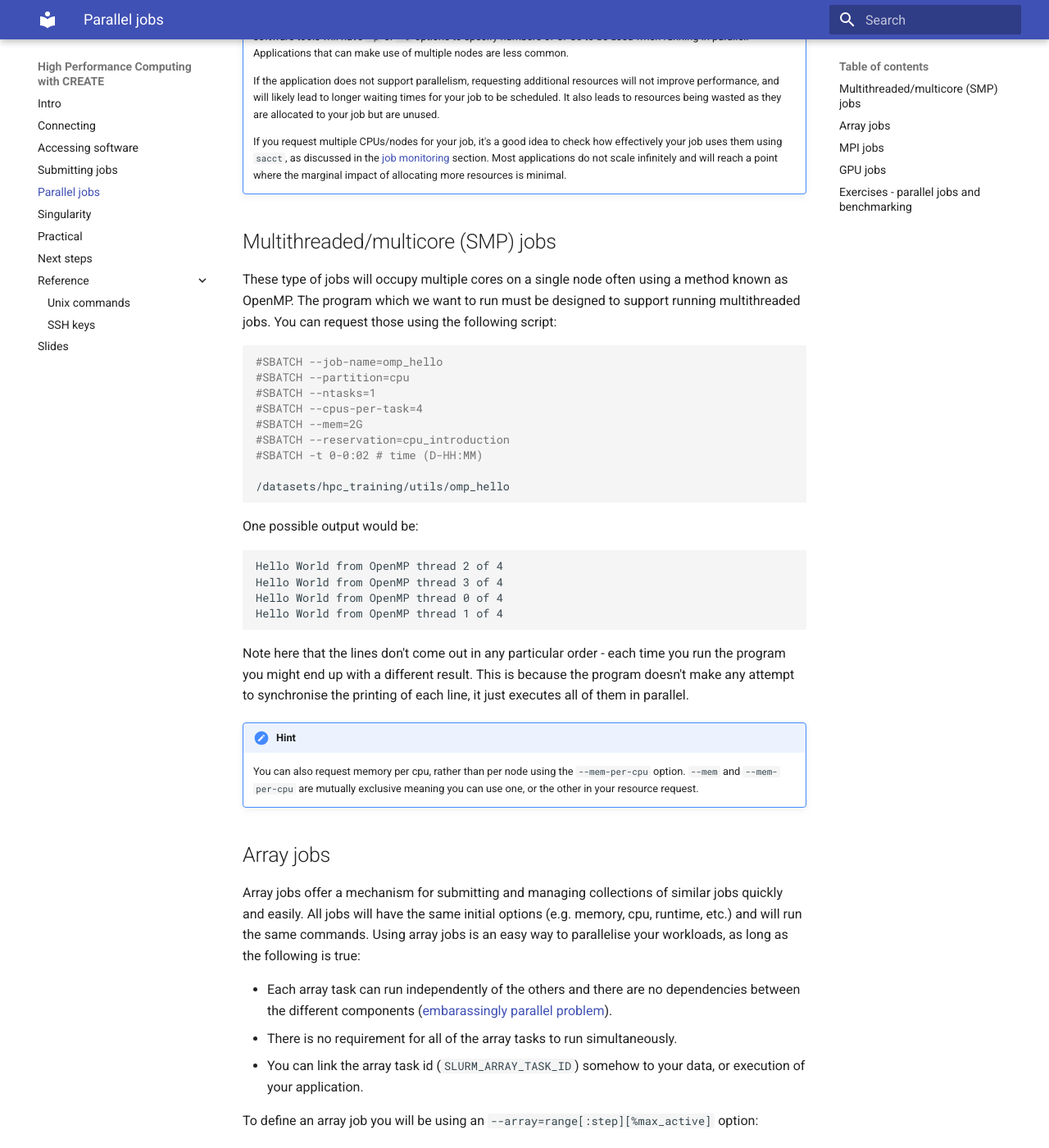
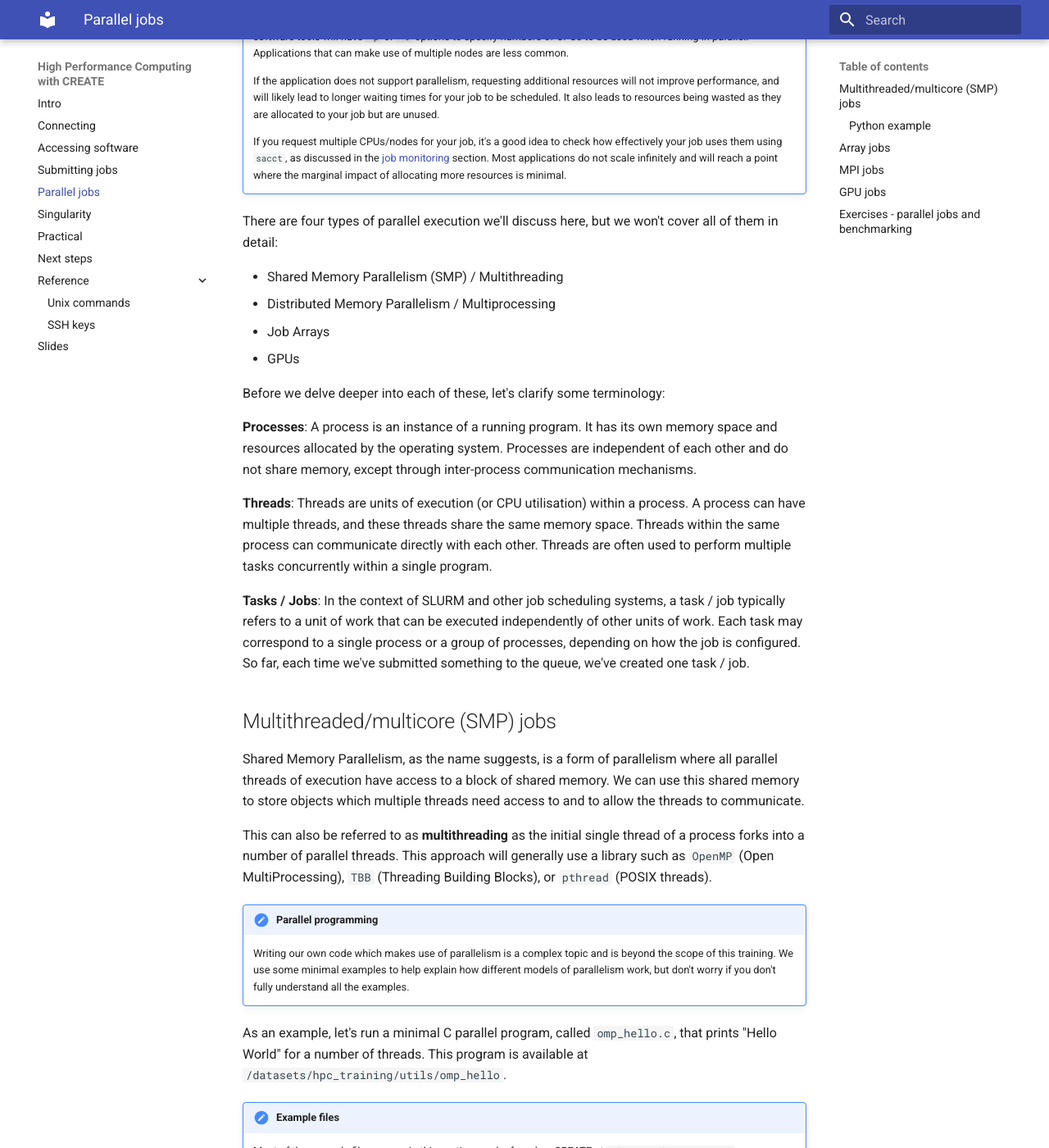
Before and after one commit to kcl-eresearch/High-Performance-Computing-for-Digital-Humanities, an MkDocs documentation site: the page built from docs/parallel_jobs.md, in a window 1280 px wide and 1400 px high, scrolled down 307 px. Shown: the whole window at 82% size. Built offline with MkDocs 1.6.1 and Material for MkDocs 9.7.7, drawn with Linux system fonts in a browser that asks for light colours; some of the changed text lies outside the part shown.

Commit message:
feat: add detailed explanation of SMP jobs, from the HAB-eR workshop materials

````diff
--- a/docs/parallel_jobs.md
+++ b/docs/parallel_jobs.md
@@ -16,11 +16,39 @@ One main advantage of using an HPC system is the ability to utilise its large co
     in the [job monitoring](submitting_jobs.md#job-monitoring) section.
     Most applications do not scale infinitely and will reach a point where the marginal impact of allocating more resources is minimal.
 
+There are four types of parallel execution we'll discuss here, but we won't cover all of them in detail:
+
+* Shared Memory Parallelism (SMP) / Multithreading
+* Distributed Memory Parallelism / Multiprocessing
+* Job Arrays
+* GPUs
+
+Before we delve deeper into each of these, let's clarify some terminology:
+
+**Processes**: A process is an instance of a running program. It has its own memory space and resources allocated by the operating system. Processes are independent of each other and do not share memory, except through inter-process communication mechanisms.
+
+**Threads**: Threads are units of execution (or CPU utilisation) within a process. A process can have multiple threads, and these threads share the same memory space. Threads within the same process can communicate directly with each other. Threads are often used to perform multiple tasks concurrently within a single program.
+
+**Tasks / Jobs**: In the context of SLURM and other job scheduling systems, a task / job typically refers to a unit of work that can be executed independently of other units of work. Each task may correspond to a single process or a group of processes, depending on how the job is configured. So far, each time we've submitted something to the queue, we've created one task / job.
+
 ## Multithreaded/multicore (SMP) jobs
 
-These type of jobs will occupy multiple cores on a single node often using a method known as OpenMP.
-The program which we want to run must be designed to support running multithreaded jobs.
-You can request those using the following script:
+Shared Memory Parallelism, as the name suggests, is a form of parallelism where all parallel threads of execution have access to a block of shared memory.
+We can use this shared memory to store objects which multiple threads need access to and to allow the threads to communicate.
+
+This can also be referred to as **multithreading** as the initial single thread of a process forks into a number of parallel threads.
+This approach will generally use a library such as `OpenMP` (Open MultiProcessing), `TBB` (Threading Building Blocks), or `pthread` (POSIX threads).
+
+!!! note "Parallel programming"
+    Writing our own code which makes use of parallelism is a complex topic and is beyond the scope of this training. We use some minimal examples to help explain how different models of parallelism work, but don't worry if you don't fully understand all the examples.
+
+As an example, let's run a minimal C parallel program, called `omp_hello.c`, that prints "Hello World" for a number of threads.
+This program is available at `/datasets/hpc_training/utils/omp_hello`.
+
+!!! note "Example files"
+    Most of the example files we use in this section can be found on CREATE at `/datasets/hpc_training/`.
+
+We need to create a shell script that requests appropriate resources to run the program:
 
 ```bash
 #SBATCH --job-name=omp_hello
@@ -28,10 +56,20 @@ You can request those using the following script:
 #SBATCH --ntasks=1
 #SBATCH --cpus-per-task=4
 #SBATCH --mem=2G
-#SBATCH --reservation=cpu_introduction
 #SBATCH -t 0-0:02 # time (D-HH:MM)
 
 /datasets/hpc_training/utils/omp_hello
+```
+
+!!! hint
+    You can also request memory per cpu, rather than per node using the `--mem-per-cpu` option.
+    `--mem` and `--mem-per-cpu` are mutually exclusive meaning you can use one, or the other in your
+    resource request.
+
+We submit the job with the following command:
+
+```bash
+sbatch run_omp_hello.sh
 ```
 
 One possible output would be:
@@ -46,10 +84,88 @@ Hello World from OpenMP thread 1 of 4
 Note here that the lines don't come out in any particular order - each time you run the program you might end up with a different result.
 This is because the program doesn't make any attempt to synchronise the printing of each line, it just executes all of them in parallel.
 
-!!! hint
-    You can also request memory per cpu, rather than per node using the `--mem-per-cpu` option.
-    `--mem` and `--mem-per-cpu` are mutually exclusive meaning you can use one, or the other in your
-    resource request.
+!!! warning "Order of execution"
+    When using parallelism, we cannot rely on threads / processes reaching a particular line of code in any particular order, though each individual thread will still execute the order as expected. If we need things to happen in a particular order, for example if we wanted the threads to say hello in order, we need to force this using **synchronisation**.
+
+### Python example
+
+Let's consider the slightly more complex example of a Python script, called `squares_numba.py`, which calculates the square of numbers from one to one billion using multithreading - again with OpenMP, but this time via the Numba library.
+
+```py
+import time
+
+import numba
+import numpy as np
+
+@numba.jit(parallel=True)
+def calculate_squares(n):
+    squares = np.zeros(n)
+
+    # Square numbers in parallel using Numba
+    for i in numba.prange(n):
+        # print("Hello from thread", numba.get_thread_id())
+        squares[i] = i ** 2
+
+    return squares
+
+if __name__ == "__main__":
+    start_time = time.time()
+
+    squares = calculate_squares(1_000_000_000)
+
+    end_time = time.time()
+    print("Used {} threads".format(numba.get_num_threads()))
+    print("Took {:.4f} seconds".format(end_time - start_time))
+```
+
+The output should be something like:
+
+```text
+Used 8 threads
+Took 1.6164 seconds
+```
+
+The key steps in this code are:
+
+* Import necessary libraries: Time to measure the execution time, NumPy for numerical computation, and Numba for parallelisation.
+* Define a function `calculate_squares()` which calculates the squares of numbers from one to one billion - computers can square numbers very quickly, so this needs to be a large number.
+* Use Numba's `@jit` decorator to enable JIT compilation and the `parallel=True` option to enable parallel execution using OpenMP. Python libraries like Numba use OpenMP internally to parallelize computations. Numba uses a compiler called LLVM to compile our Python code - when we ask for parallel execution with `@jit(parallel=True)`, that then uses OpenMP just like we did in our C++ example.
+* Using `numba.prange` for our loop instead of the usual `range` causes it to be executed in parallel across all available threads. Each thread will be given an approximately equal share of the loop iterations to execute.
+* In the main block we call the `calculate_squares()` function and time how long it takes to run.
+
+To execute the above code on CREATE, we can use `run_squares_numba.sh`:
+
+```bash
+#!/bin/bash
+#SBATCH --job-name=squares_numba
+#SBATCH --partition=cpu
+#SBATCH --ntasks=1
+#SBATCH --cpus-per-task=4
+#SBATCH --mem=2G
+#SBATCH -t 0-0:02 # time (D-HH:MM)
+
+# Load any required modules
+module load python/3.9.12-gcc-10.3.0
+
+# Activate virtual environment
+source numba_venv/bin/activate
+
+python squares_numba.py
+```
+
+But before we run that we'll need to install necessary packages (in this case Numpy and Numba) in a virtual environment using:
+
+```bash
+python -m venv numba_venv
+source numba_venv/bin/activate
+pip install numba numpy
+```
+
+We run the shell script:
+
+```bash
+sbatch submit_squares_numba.sh
+```
 
 ## Array jobs
 
````
